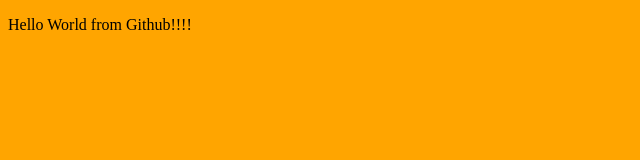
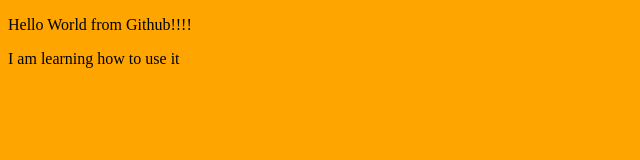
Before and after one commit to allstarcode/OnGithub, a plain HTML site: page index.html in a window 1280 px wide. Shown: the whole page, without its empty margins (0-640 px from the left). Drawn offline with Linux system fonts and the light colour scheme.

Commit message:
Added one more sentence.

```diff
--- a/index.html
+++ b/index.html
@@ -6,6 +6,7 @@
 </head>
 <body>
 	<p>Hello World from Github!!!!</p>
+	<p>I am learning how to use it</p>
 
 	<script src="js/main.js"></script>
 </body>
```
